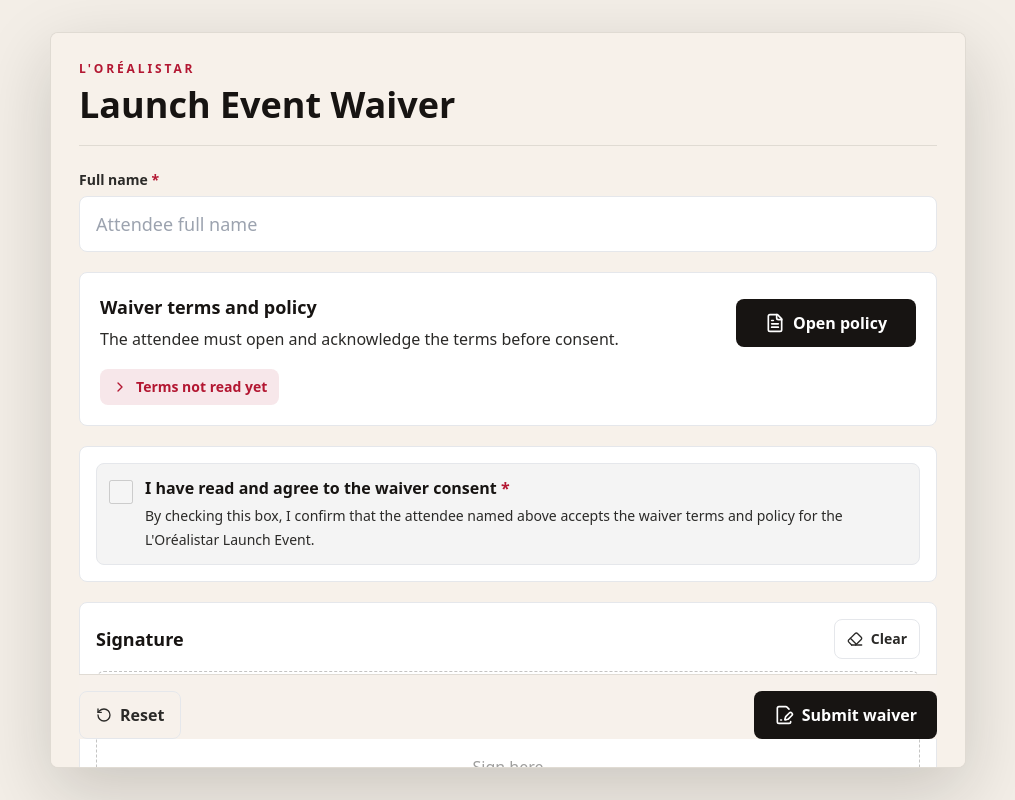
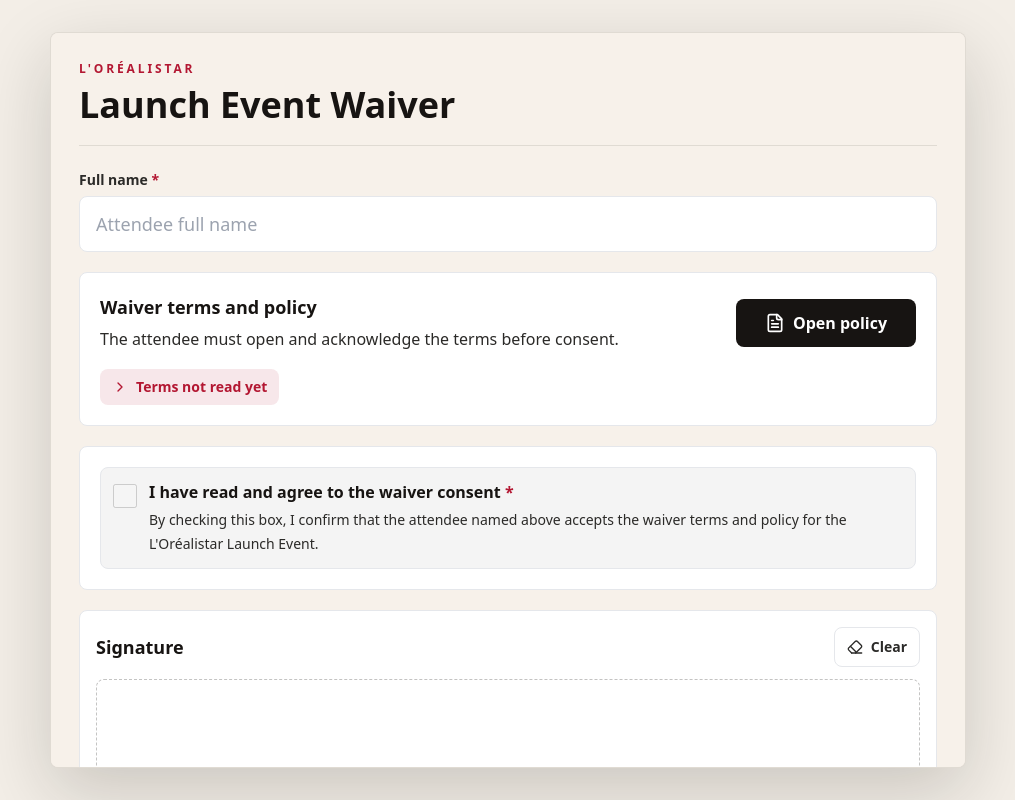
Before and after one commit to shkeramemo/loreallaunching, a Next.js app: page / in a window 1280 px wide. Shown: the whole page, without its empty margins (132-1147 px from the left). Built offline with nearby package versions, Linux system fonts and the light colour scheme.

Commit message:
Fix footer

```diff
--- a/components/WaiverForm.tsx
+++ b/components/WaiverForm.tsx
@@ -236,7 +236,7 @@
             <FieldError message={errors.termsRead} />
           </section>
 
-          <section className="rounded-lg border border-ink/12 bg-white p-4">
+          <section className="rounded-lg border border-ink/12 bg-white p-4 md:p-5">
             <label
               className={`grid grid-cols-[auto_1fr] gap-3 rounded-lg border p-3 ${
                 payload.termsRead
@@ -293,7 +293,7 @@
           </section>
         </div>
 
-        <div className="sticky bottom-0 mt-5 border-t border-ink/10 bg-pearl/95 pt-4 backdrop-blur">
+        <div className="mt-6 border-t border-ink/10 pt-5">
           {serverMessage ? (
             <p
               className="mb-3 rounded-lg bg-rouge/10 px-3 py-2 text-sm font-medium text-rouge"
@@ -301,11 +301,11 @@
               {serverMessage}
             </p>
           ) : null}
-          <div className="flex flex-col gap-3 sm:flex-row sm:items-center sm:justify-between">
+          <div className="grid gap-3 sm:grid-cols-[180px_1fr]">
             <button
               type="button"
               onClick={resetForm}
-              className="inline-flex h-12 items-center justify-center gap-2 rounded-lg border border-ink/12 px-4 text-base font-semibold text-graphite transition hover:border-rouge hover:text-rouge"
+              className="inline-flex h-14 items-center justify-center gap-2 rounded-lg border border-ink/12 bg-white px-4 text-base font-semibold text-graphite transition hover:border-rouge hover:text-rouge"
             >
               <RotateCcw aria-hidden="true" className="h-4 w-4" />
               Reset
@@ -313,7 +313,7 @@
             <button
               type="submit"
               disabled={submitState === "submitting"}
-              className="inline-flex h-12 items-center justify-center gap-2 rounded-lg bg-ink px-5 text-base font-semibold text-white transition hover:bg-rouge disabled:cursor-not-allowed disabled:bg-graphite/50"
+              className="inline-flex h-14 items-center justify-center gap-2 rounded-lg bg-ink px-5 text-lg font-semibold text-white transition hover:bg-rouge disabled:cursor-not-allowed disabled:bg-graphite/50"
               aria-busy={submitState === "submitting"}
             >
               {submitState === "submitting" ? (
```
